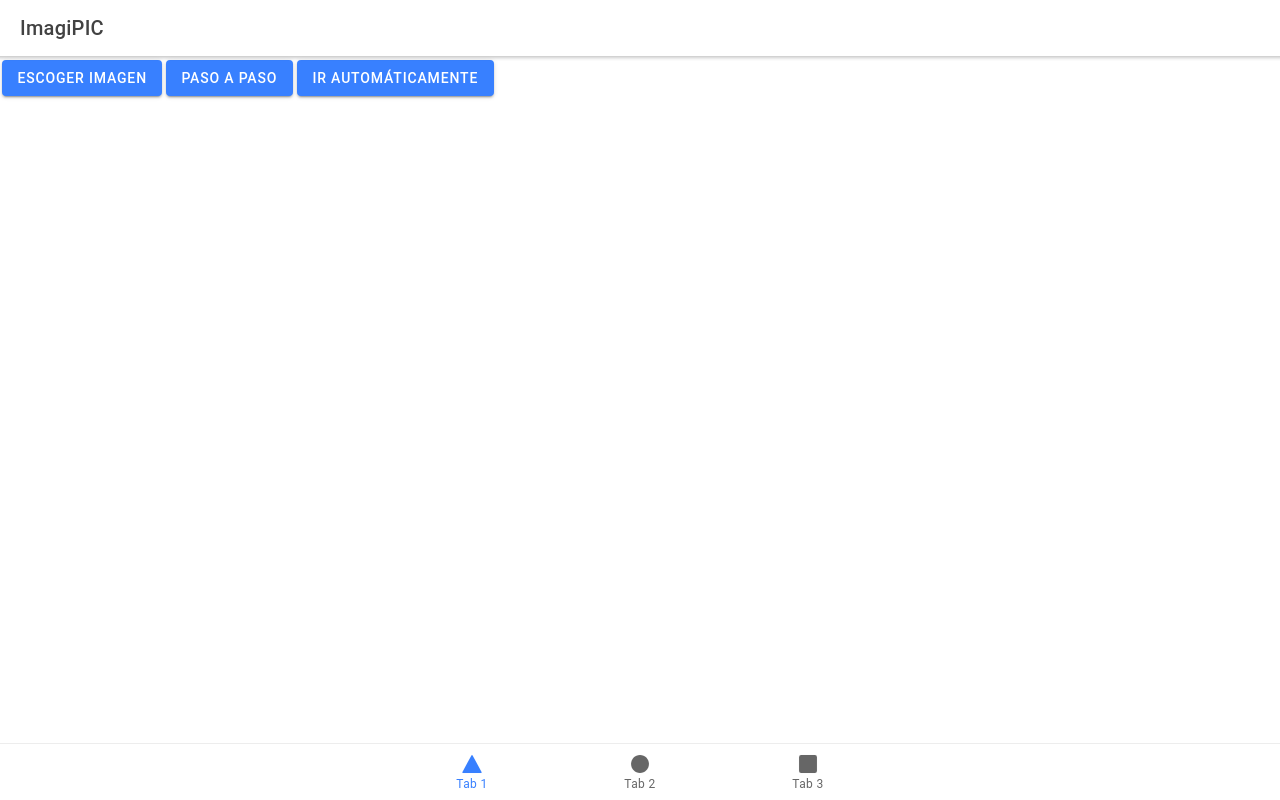
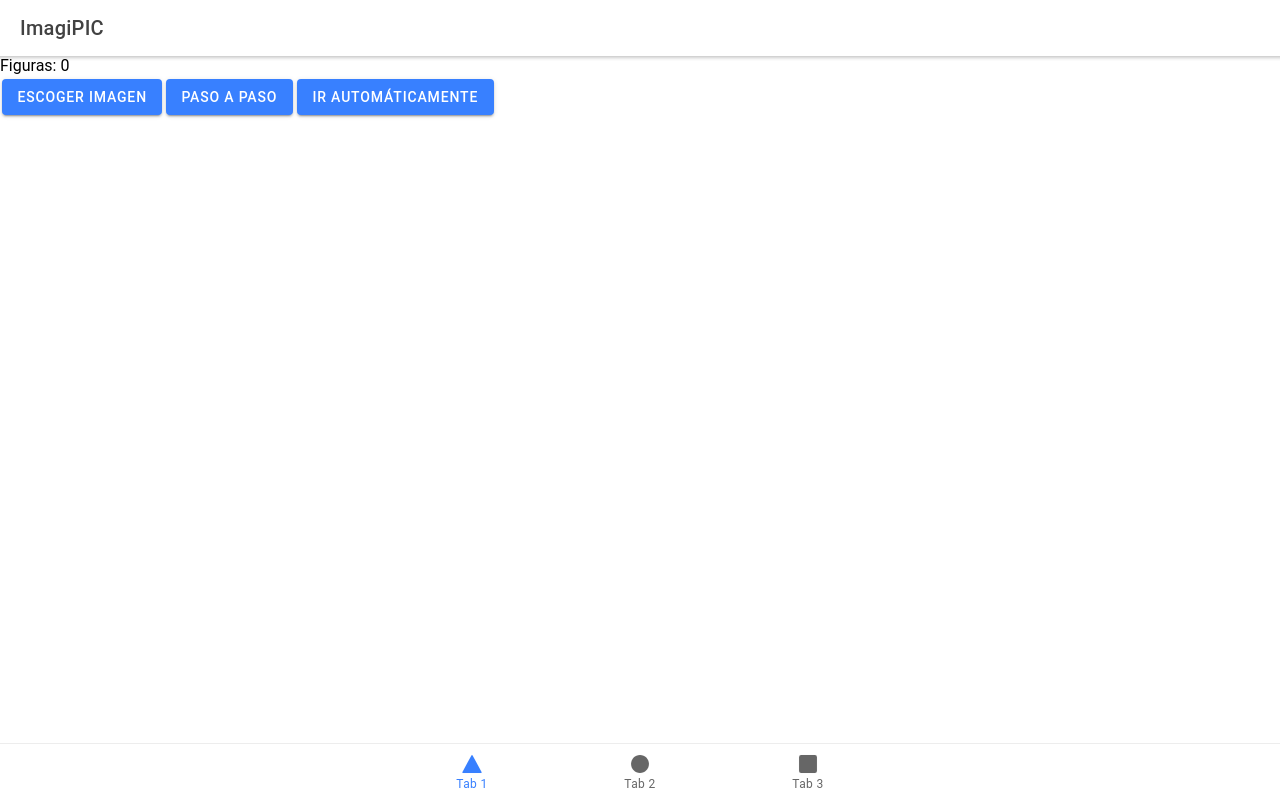
Before and after one commit to Lazuli26/ImagiPIC, a React (Create React App) app in the folder IonicSource/: page /tab1 in a window 1280 px wide. Built offline with nearby package versions, Linux system fonts and the light colour scheme; what geometrizejs would draw is missing.

Commit message:
Added shapecounter field

```diff
--- a/IonicSource/src/pages/Tab1.tsx
+++ b/IonicSource/src/pages/Tab1.tsx
@@ -34,6 +34,7 @@ const Tab: React.FC<stateProps & dispatchProps> = props => {
           <span className="geometrizeView" id="svg-container" />
         </div>
 <div id="loadingDiv" style={{display:"none"}}>Cargando...</div>
+<div>Figuras: <span id="ShapeCounter">0</span></div>
         {/*<IonButton onClick={() => {
           props.changeLanguage(props.currentLanguage === "es" ? "en" : "es")
         }}>
```
